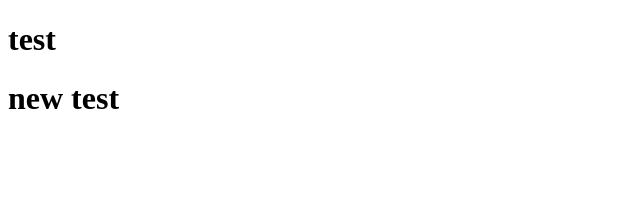
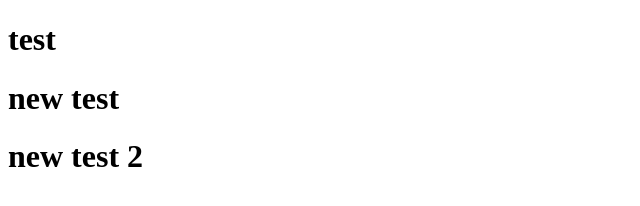
Before and after one commit to Yashar2003moh/test-repo, a plain HTML site: page index.html in a window 1280 px wide. Shown: the whole page, without its empty margins (0-640 px from the left). Drawn offline with Linux system fonts and the light colour scheme.

Commit message:
edite index.html

```diff
--- a/index.html
+++ b/index.html
@@ -12,5 +12,6 @@
 	<body>
 		<h1>test</h1>
 		<h1>new test</h1>
+		<h1>new test 2</h1>
 	</body>
 </html>
```
